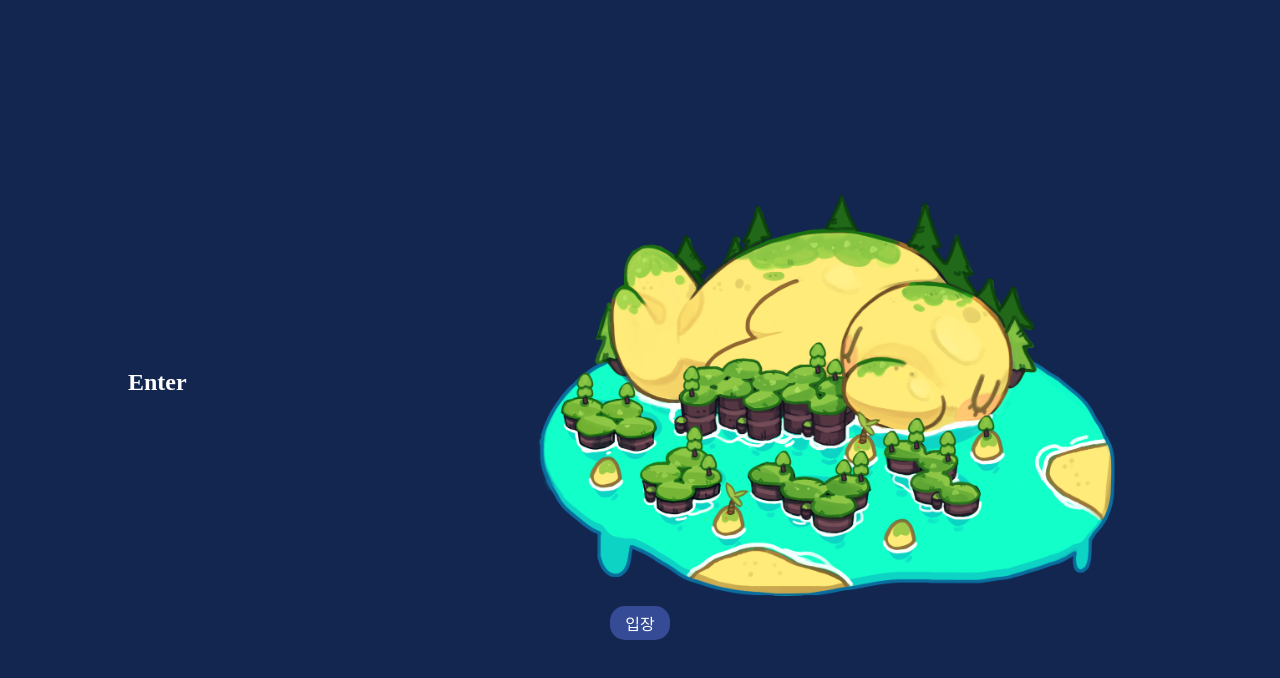
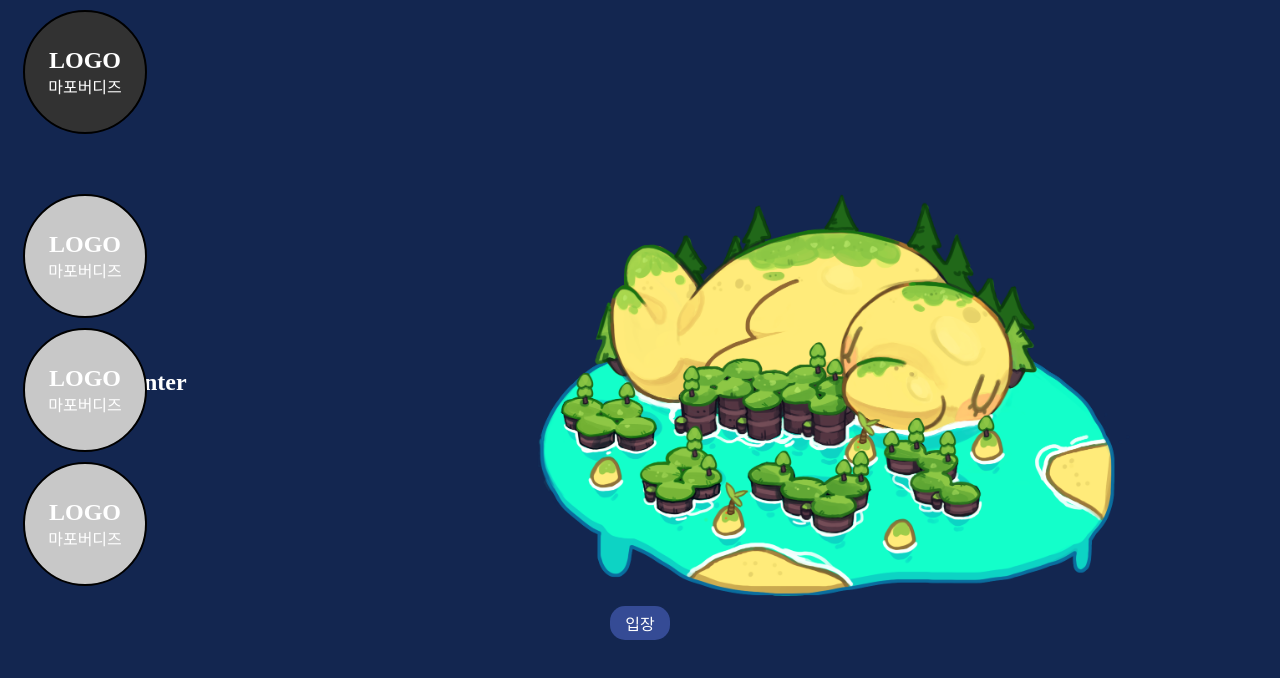
Before and after one commit to chuhongkyu/mapoCharacter, a React (Create React App) app: page / in a window 1280 px wide. Shown: the top 678 px of the page. Built offline with nearby package versions, Linux system fonts and the light colour scheme.

Commit message:
네비게이션

```diff
--- a/src/components/NavBar.js
+++ b/src/components/NavBar.js
@@ -3,8 +3,8 @@ import { motion } from "framer-motion";
 
 const Wrapper = styled(motion.div)`
   position: fixed;
-  left: 0;
-  top: 0;
+  left: 10px;
+  top: 10px;
   width: 150px;
   height: 100%;
 `;
@@ -12,9 +12,34 @@ const Wrapper = styled(motion.div)`
 const Navigation = styled.div`
   height: 100%;
   display: flex;
-  justify-content: space-between;
+  justify-content: flex-start;
   align-items: center;
   flex-direction: column;
+  div {
+    display: flex;
+    justify-content: center;
+    align-items: center;
+    flex-direction: column;
+    margin-top: 50px;
+  }
+`;
+
+const NavBtn = styled.span`
+  border-radius: 50%;
+  width: 100px;
+  height: 100px;
+  padding: 60px;
+  border: 2px solid black;
+  display: flex;
+  justify-content: center;
+  align-items: center;
+  flex-direction: column;
+  margin-bottom: 10px;
+  white-space: nowrap;
+  h1 {
+  }
+  p {
+  }
 `;
 
 const env = process.env;
@@ -24,10 +49,23 @@ const NavBar = () => {
   return (
     <Wrapper>
       <Navigation>
-        <top>ddd</top>
+        <NavBtn style={{ backgroundColor: "rgb(50,50,50)" }}>
+          <h1>LOGO</h1>
+          <p>마포버디즈</p>
+        </NavBtn>
         <div>
-          <p>saf</p>
-          <p>afs</p>
+          <NavBtn style={{ backgroundColor: "rgb(200,200,200)" }}>
+            <h1>LOGO</h1>
+            <p>마포버디즈</p>
+          </NavBtn>
+          <NavBtn style={{ backgroundColor: "rgb(200,200,200)" }}>
+            <h1>LOGO</h1>
+            <p>마포버디즈</p>
+          </NavBtn>
+          <NavBtn style={{ backgroundColor: "rgb(200,200,200)" }}>
+            <h1>LOGO</h1>
+            <p>마포버디즈</p>
+          </NavBtn>
         </div>
       </Navigation>
     </Wrapper>
--- a/src/pages/Enter.js
+++ b/src/pages/Enter.js
@@ -1,4 +1,5 @@
 import styled from "styled-components";
+import NavBar from "../components/NavBar";
 
 const env = process.env;
 env.PUBLIC_URL = env.PUBLIC_URL || "";
@@ -36,6 +37,7 @@ const Btn = styled.span`
 const Enter = () => {
   return (
     <Wrapper>
+      <NavBar />
       <MainContainer>
         <div>
           <h1>Enter</h1>
```
